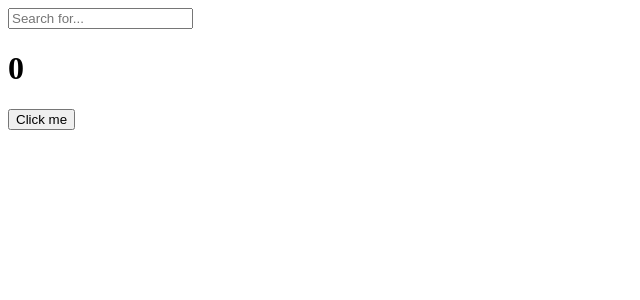
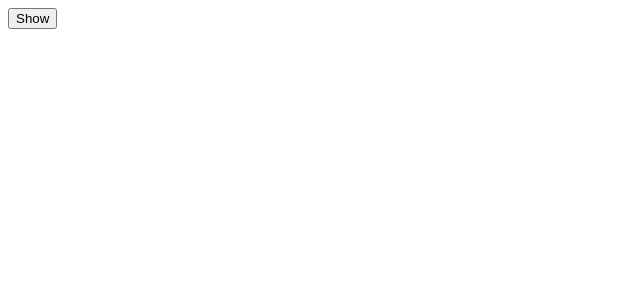
Before and after one commit to JNYLee/movieRating_webService, a React (Create React App) app in the folder react-for-beginners/: page / in a window 1280 px wide. Shown: the top 300 px of the page, without its empty margins (0-640 px from the left). Built offline with nearby package versions, Linux system fonts and the light colour scheme.

Commit message:
[useEffect/init]: cleanUp 함수 배우기

```diff
--- a/react-for-beginners/src/App.js
+++ b/react-for-beginners/src/App.js
@@ -1,29 +1,21 @@
 import { useState, useEffect } from "react";
 
+function Hello () {
+  useEffect(() => {
+    console.log("created :)");
+    return () => console.log("destroyed :("); // 헷갈림
+  }, []);
+  return <h1>Hello</h1>
+}
+
 function App() {
-  const [counter, setValue] = useState(0);
-  const [keyword, setKeyword] = useState("");
-  const onChange = (event) => setKeyword(event.target.value);
-  const onClick = () => setValue((prev) => prev + 1);
-  console.log("i run all the time");
-  useEffect(() => {
-    console.log("CALL THE API...");
-  }, []);
-  useEffect(() => {
-    if(keyword !== "" && keyword.length > 5){
-      console.log("Search For", keyword);
-    }
-  }, [keyword]);
+ const [showing, setShowing] = useState(false);
+ const onClick = () => setShowing((prev) =>  !prev);
+
   return (
     <div>
-      <input
-      onChange={onChange}
-      value = {keyword}
-      placeholder = {"Search for..."}
-      type="text"
-      />
-      <h1>{counter}</h1>
-     <button onClick={onClick}>Click me</button>
+     {showing ? <Hello /> : null}
+     <button onClick={onClick}>{showing ? "Hide" : "Show"}</button>
     </div>
   );
 }
```
